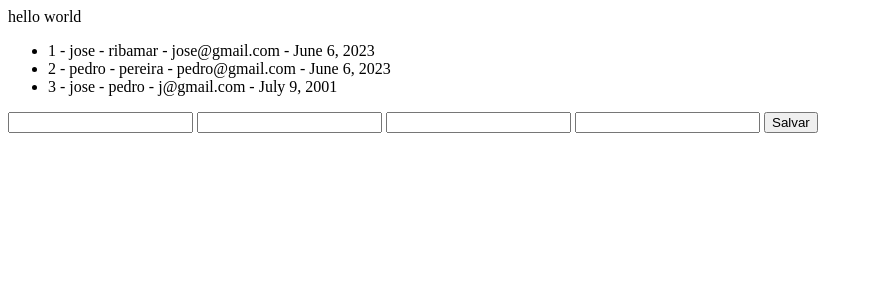
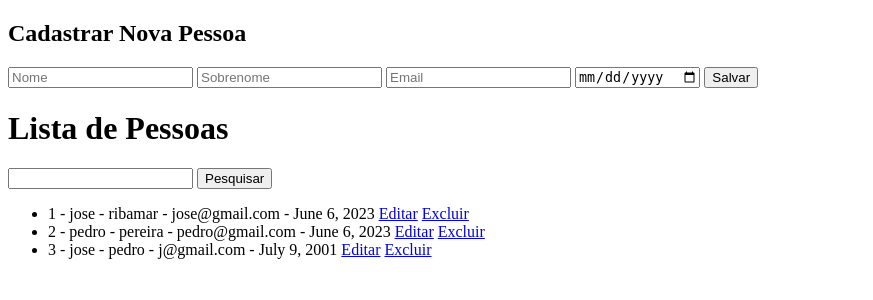
Before and after one commit to jose-ribamar/django-crud, a Django app: page /core/ in a window 1280 px wide. Shown: the top 300 px of the page, without its empty margins (0-873 px from the left). Run offline with Django 4.2, Linux system fonts and the light colour scheme; data comes from the database, SQL or seed files in the repository.

Commit message:
Update index.html
adição de editar, pesquisar e deletar

```diff
--- a/core/templates/index.html
+++ b/core/templates/index.html
@@ -6,20 +6,31 @@
     <title>Document</title>
 </head>
 <body>
-    hello world
+
+
+    <h2>Cadastrar Nova Pessoa</h2>
+    <form action="{% url 'salvar' %}" method="POST">
+        {% csrf_token %}
+        <input type="text" name="nome" placeholder="Nome">
+        <input type="text" name="sobrenome" placeholder="Sobrenome">
+        <input type="email" name="email" placeholder="Email">
+        <input type="date" name="data_nascimento" placeholder="Data de Nascimento">
+        <button type="submit">Salvar</button>
+    </form>
+    <h1>Lista de Pessoas</h1>
+    <form action="{% url 'pesquisar' %}" method="GET">
+        <input type="text" name="search_query">
+        <button type="submit">Pesquisar</button>
+    </form>
     <ul>
-    {% for pessoa in pessoas %}
-        <li>{{ pessoa.id }} - {{ pessoa.nome }} - {{ pessoa.sobrenome }} - {{ pessoa.email }} - {{ pessoa.data_nascimento }}</li>
-    {% endfor %}
+        {% for pessoa in pessoas %}
+            <li>{{ pessoa.id }} - {{ pessoa.nome }} - {{ pessoa.sobrenome }} - {{ pessoa.email }} - {{ pessoa.data_nascimento }}
+                <a href="{% url 'editar' pessoa.id %}">Editar</a>
+                <a href="{% url 'delete' pessoa.id %}">Excluir</a>
+            </li>
+        {% endfor %}
     </ul>
 
-    <form action="{% url 'salvar' %}" method="POST">
-        {% csrf_token %}
-        <input type="text" name="nome">
-        <input type="text" name="sobrenome">
-        <input type="text" name="email">
-        <input type="text" name="data_nascimento">
-        <button type="submit">Salvar</button>
-    </form>
+
 </body>
 </html>
```
